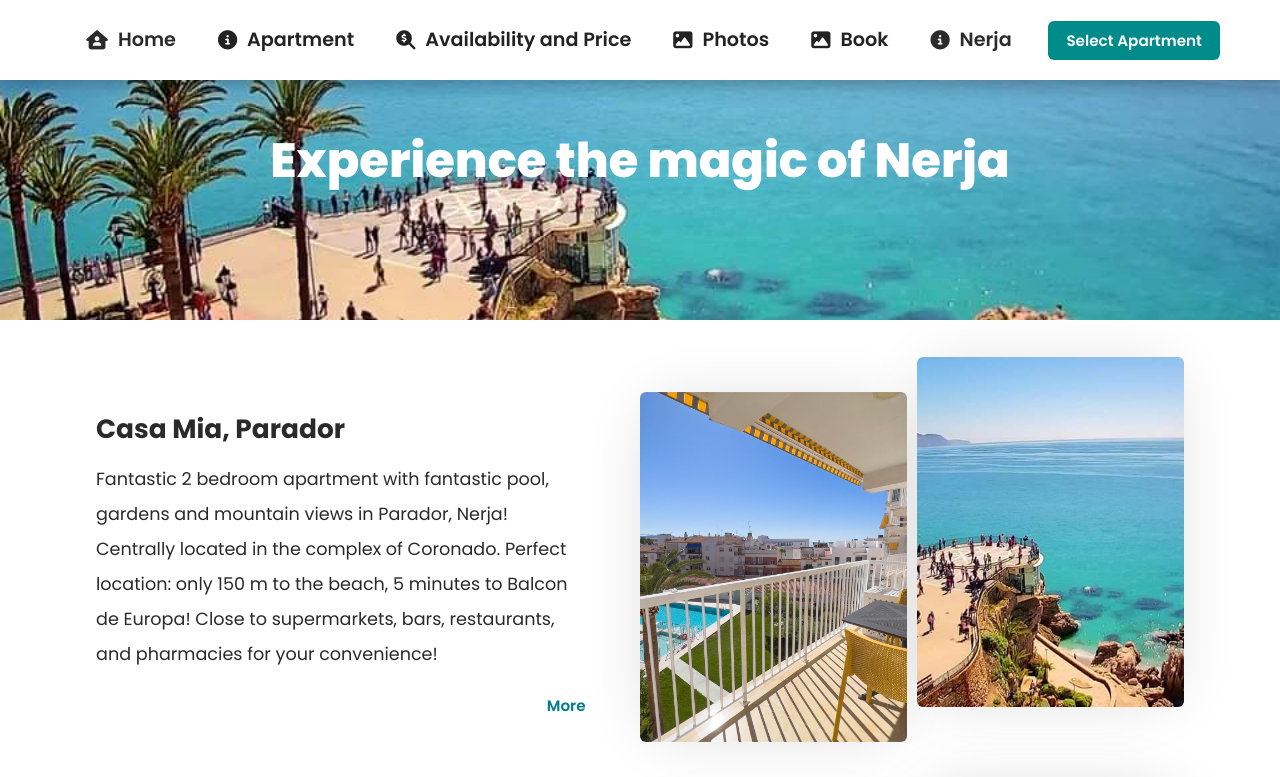
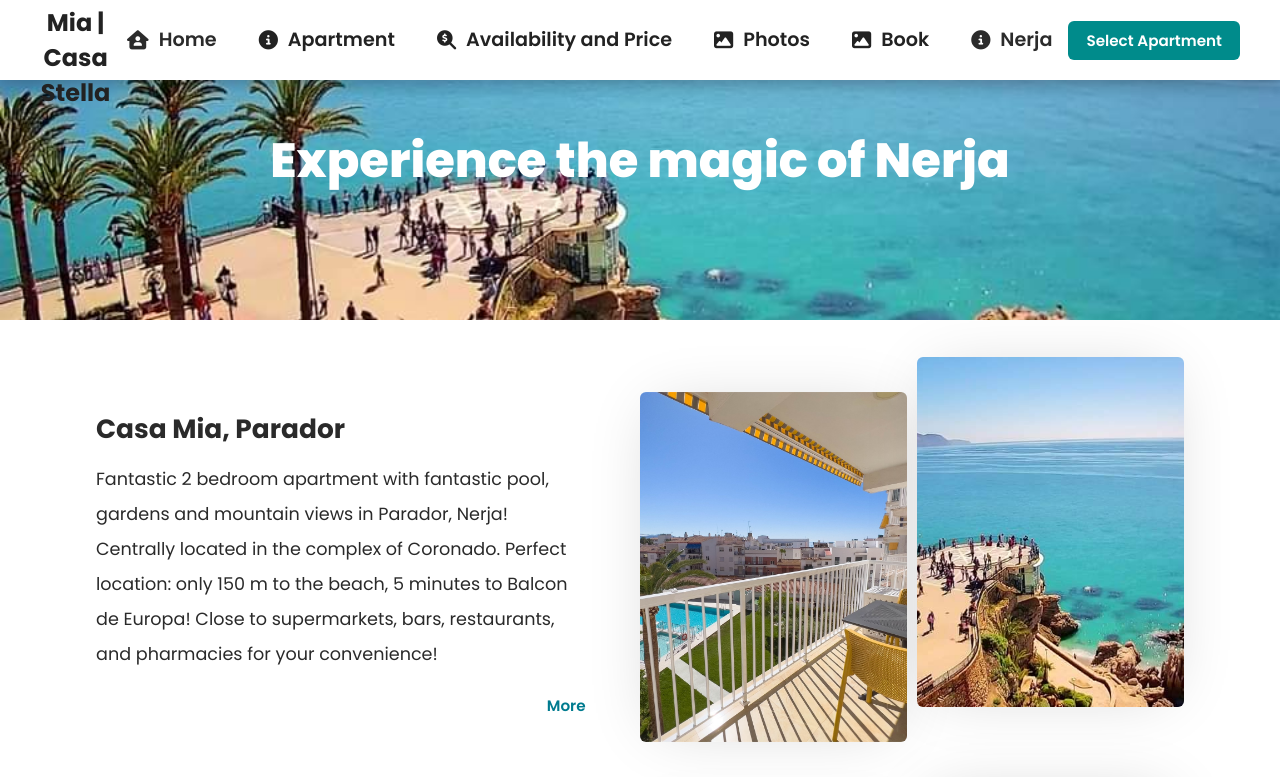
Before and after one commit to MiaChensSV/casaMiaFrontend, a React (Create React App) app: page / in a window 1280 px wide. Shown: the top 777 px of the page. Built offline with nearby package versions, Linux system fonts and the light colour scheme; grey boxes are pictures that could not be loaded.

Commit message:
add logo text

```diff
--- a/src/components/Navbar/Navbar.jsx
+++ b/src/components/Navbar/Navbar.jsx
@@ -157,25 +157,26 @@ class Navbar extends Component {
     return (
       <>
         <nav className="NavbarItems">
-            <div className={`navbar-logo ${showBookButton ? "hidden" : ""}`}>
-              <Link to="/casa-mia/apartment" className="nav-apartment-link">Casa Mia</Link>
-              {" | "}
-              <Link to="/casa-stella/apartment" className="nav-apartment-link">Casa Stella</Link>
-            </div>
 
+        {/* 🏡 Left: Casa Mia / Casa Stella / Both on large screens */}
+        <div className="navbar-logo">
+          {logoText && <span className="desktop-title">{logoText}</span>}
+        </div>
 
-          <div className="menu-icons" onClick={this.handleClick}>
-            <i
-              className={this.state.clicked ? "fas fa-times" : "fas fa-bars"}
-            ></i>
-          </div>
-         {/* mobile title + book (always render; title is optional) */}
+        {/* 🍔 Mobile Menu Icon (right, hidden on desktop) */}
+        <div className="menu-icons" onClick={this.handleClick}>
+          <i className={this.state.clicked ? "fas fa-times" : "fas fa-bars"}></i>
+        </div>
+
+        {/* 📱 Mobile title + Select Apartment button (only visible on small screens) */}
         <div className="mobile-title-container">
           {logoText && <span className="mobile-title">{logoText}</span>}
           <button className="mobile-book-btn" onClick={this.openBookingBanner}>
             Select Apartment
           </button>
         </div>
+
+
           <ul className={
             (this.state.clicked ? "nav-menu active" : "nav-menu") +
             (showBookButton ? " nav-center" : "")
--- a/src/components/Navbar/NavbarStyles.css
+++ b/src/components/Navbar/NavbarStyles.css
@@ -1,16 +1,17 @@
 
 .NavbarItems {
-  background-color: #fff;
+    background-color: #fff;
   box-shadow: 0 5px 15px 0 rgba(0, 0, 0, 0.25);
   width: 100vw;
   height: 80px;
   display: flex;
+  align-items: center;
   justify-content: space-between;
-  padding: 0 60px;
+  padding: 0 40px;
   position: fixed;
   left: 50%;
+  transform: translateX(-50%);
   z-index: 9999;
-  transform: translate(-50%);
   a {
     color: #2b2b2b;
     text-decoration: none;
@@ -20,20 +21,43 @@
     color: #2b2b2b;
   }
   ul{
-padding-top: 0;           /* ✅ remove that offset */
-  margin: 0;   }
+  padding-top: 0;           /* ✅ remove that offset */
+    margin: 0;
+  }
+  .nav-apartment-link {
+    color: inherit;
+    text-decoration: none;
+    transition: color 0.2s;
+  }
+
+  .nav-apartment-link:hover {
+    color: #0077cc; /* or your theme color */
+  }
+
 }
 
+
+
+@media screen and (min-width: 768px) {
+  .desktop-apartment-indicator {
+    display: block;
+  }
+
+  .mobile-title-container {
+    display: none;
+  }
+}
 .navbar-logo {
-position: absolute;
-  left: 50%;
-  transform: translateX(-50%); /* Centers the logo */
+position: relative;
+  transform: none;
+  left: auto;
+  top: auto;
   color: #222;
   font-size: 1.5rem;
   font-weight: bold;
   cursor: pointer;
   text-decoration: none;
-  top: 5px;
+  margin: 0 auto; /* center it within flex */
 }
 
 .mobile-title {
@@ -520,7 +544,7 @@ button:hover {
     font-weight: 700;
     color: #222;
     white-space: nowrap;
-    pointer-events: none;
+    pointer-events: auto;
   }
 
   .mobile-book-btn {
```
